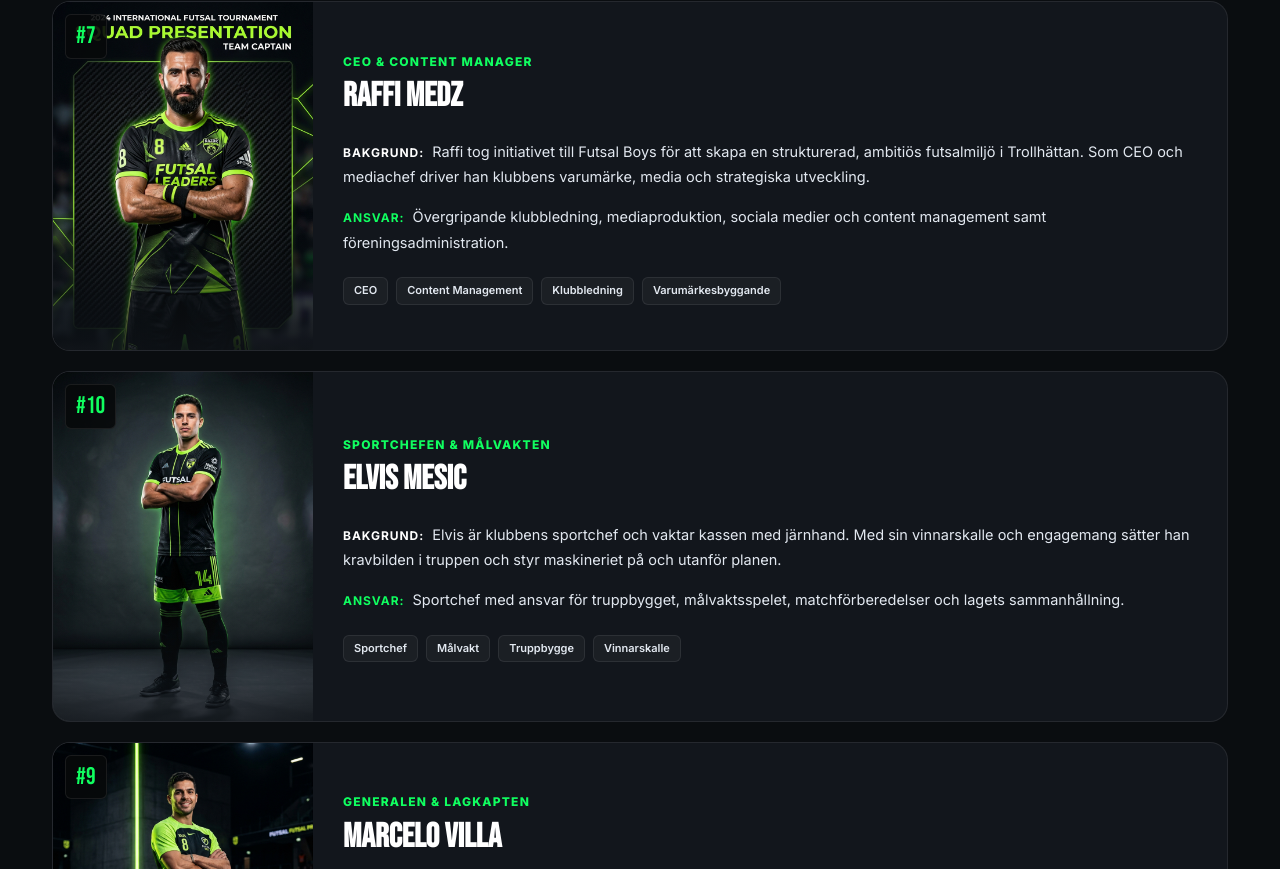
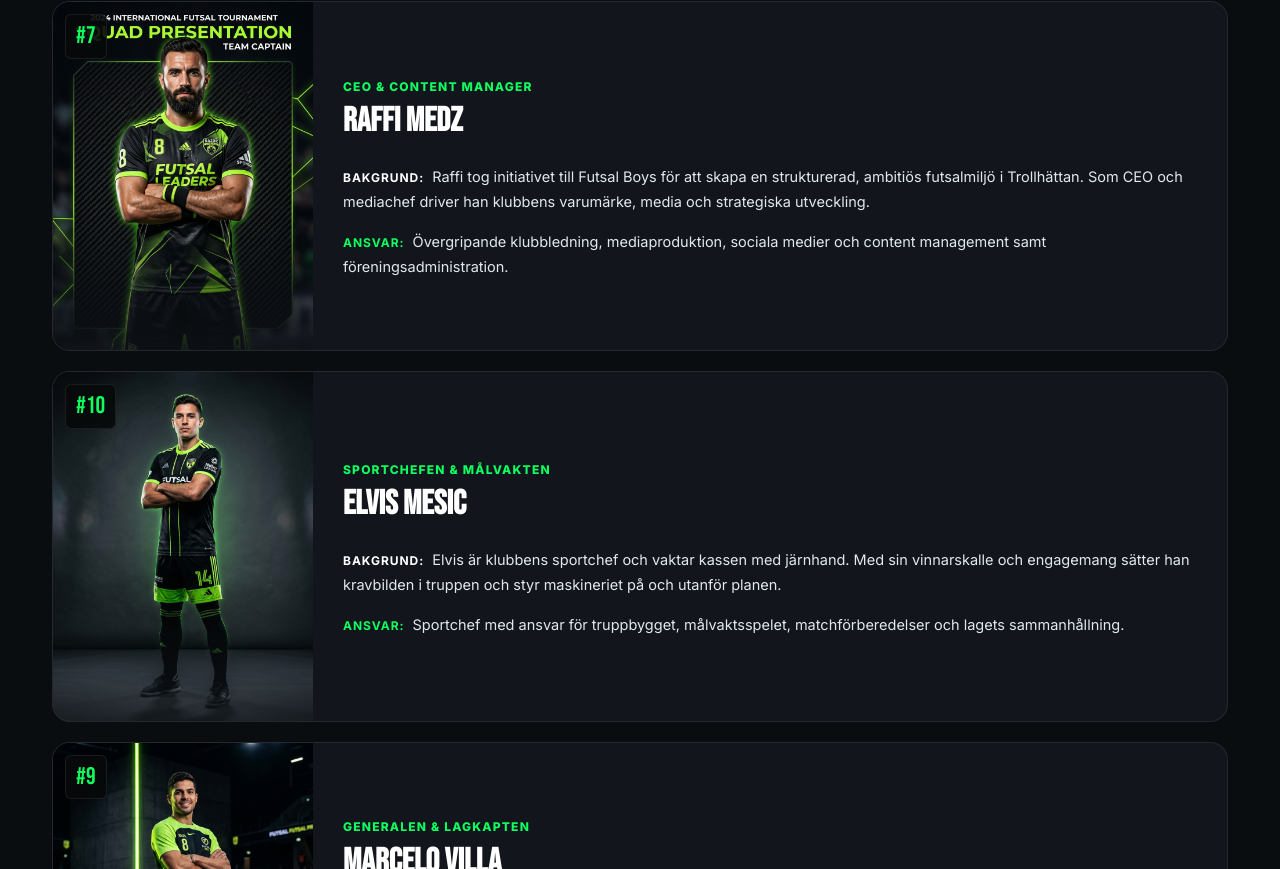
Before and after one commit to Raffi02k/futsalboys, a React (Vite) app in the folder frontend/: page /ledarna in a window 1280 px wide. Shown: the part 2631-3500 px from the top of the page. Built offline with nearby package versions, Linux system fonts and the light colour scheme.

Commit message:
fix: ta bort taggar från ledarprofilerna

```diff
--- a/frontend/src/pages/LeadersPage.tsx
+++ b/frontend/src/pages/LeadersPage.tsx
@@ -507,26 +507,13 @@ export const LeadersPage: React.FC = () => {
                     </span>
                   </div>
 
-                  <div className="leader-profile-block">
+                  <div className="leader-profile-block" style={{ marginBottom: 0 }}>
                     <strong className="leader-profile-label text-neon">
                       Ansvar:
                     </strong>
                     <span className="leader-profile-text">
                       {leader.ansvar}
                     </span>
-                  </div>
-
-                  <div>
-                    <div className="leader-profile-tags">
-                      {leader.egenskaper.map((prop) => (
-                        <span
-                          key={prop}
-                          className="leader-profile-tag"
-                        >
-                          {prop}
-                        </span>
-                      ))}
-                    </div>
                   </div>
                 </div>
               </div>
```
